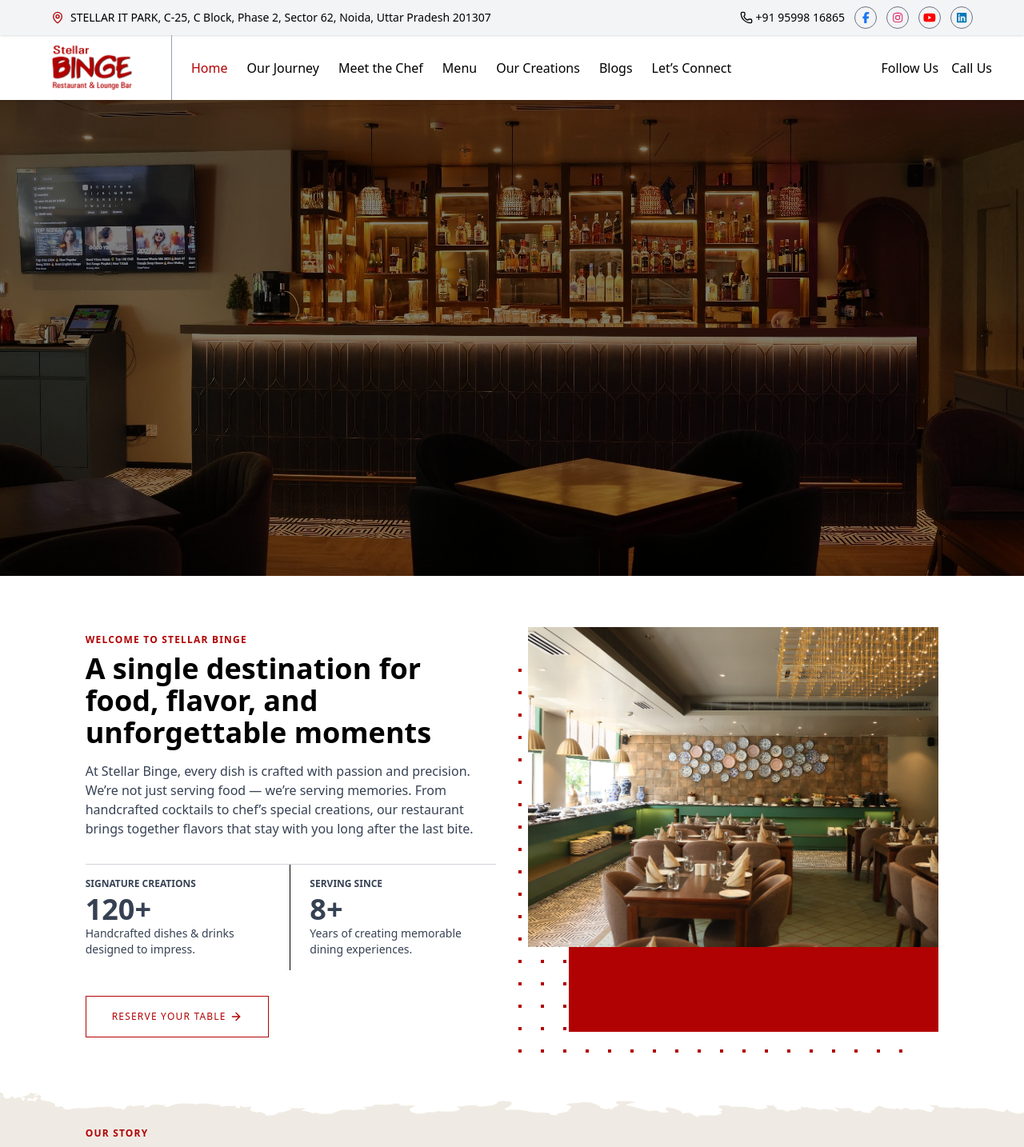
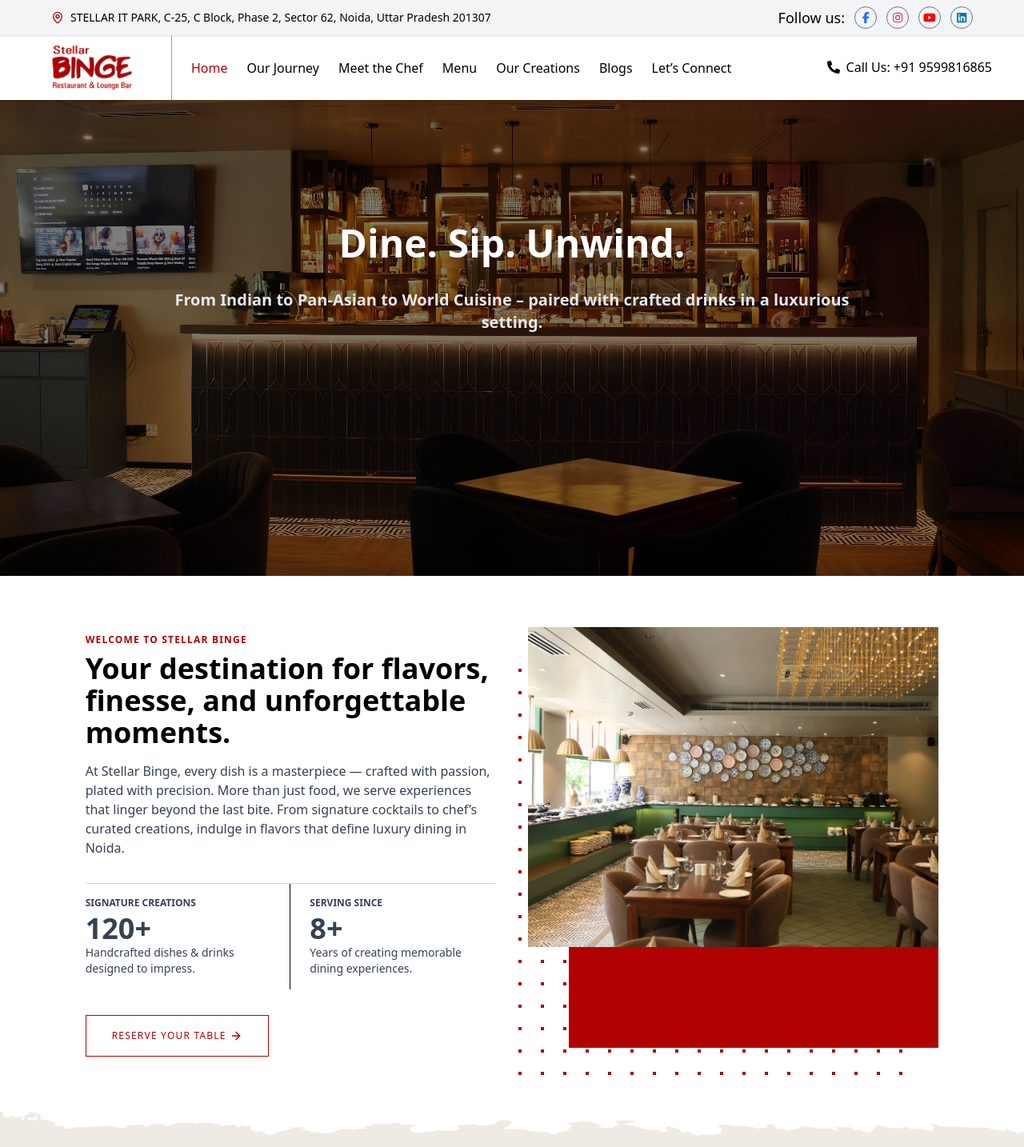
Before and after one commit to Shubham9049/binge, a Next.js app: page / in a window 1280 px wide. Shown: the top 1434 px of the page at 80% size. Built offline with nearby package versions, Linux system fonts and the light colour scheme.

Commit message:
updated content

```diff
--- a/components/About.tsx
+++ b/components/About.tsx
@@ -28,7 +28,7 @@
               Our Story
             </p>
             <h2 className="text-2xl md:text-4xl font-semibold text-black mt-2">
-              Binge — redefining the art of dining
+              Binge — Redefining The Art Of Dining
             </h2>
           </div>
         </div>
--- a/components/DineWithUs.tsx
+++ b/components/DineWithUs.tsx
@@ -79,16 +79,17 @@
             className="text-2xl md:text-4xl font-semibold text-black mt-2"
             data-aos="fade-right"
           >
-            A single destination for food, flavor, and unforgettable moments
+            Your destination for flavors, finesse, and unforgettable moments.
           </h2>
           <p
             className="text-gray-700 dark:text-gray-300 text-base mb-8 mt-4"
             data-aos="fade-right"
           >
-            At Stellar Binge, every dish is crafted with passion and precision.
-            We’re not just serving food — we’re serving memories. From
-            handcrafted cocktails to chef’s special creations, our restaurant
-            brings together flavors that stay with you long after the last bite.
+            At Stellar Binge, every dish is a masterpiece — crafted with
+            passion, plated with precision. More than just food, we serve
+            experiences that linger beyond the last bite. From signature
+            cocktails to chef’s curated creations, indulge in flavors that
+            define luxury dining in Noida.
           </p>
 
           {/* Stats */}
--- a/components/Footer.tsx
+++ b/components/Footer.tsx
@@ -19,13 +19,13 @@
       >
         <div className="bg-white dark:bg-black text-black dark:text-white py-12 px-4 sm:px-6 md:px-10 font-raleway">
           <div className="w-11/12 mx-auto flex flex-col lg:flex-row items-center justify-between gap-10">
-            <div className="w-full lg:w-1/2 text-center lg:text-left">
+            <div className="w-full text-center lg:text-left">
               <h2 className="text-2xl md:text-4xl font-semibold text-black dark:text-white mt-2">
-                Sign up for exclusive <br /> offers from us
+                Sign up for exclusive offers from us
               </h2>
             </div>
 
-            <div className="w-full lg:w-1/2 flex flex-col items-center lg:items-end gap-4">
+            <div className="w-full  flex flex-col items-center lg:items-end gap-4">
               <p className="text-center lg:text-left text-base">
                 Sign up to our newsletter for all the latest news and events.
               </p>
--- a/components/Hero.tsx
+++ b/components/Hero.tsx
@@ -10,33 +10,28 @@
 const slides = [
   {
     image: hero1,
-    address:
-      "STELLAR IT PARK, C-25, C Block, Phase 2, Industrial Area, Sector 62, Noida, Uttar Pradesh 201307",
-    buttonText: "Reserve a table",
+    title: "Dine. Sip. Unwind.",
+    subtitle:
+      "From Indian to Pan-Asian to World Cuisine – paired with crafted drinks in a luxurious setting.",
   },
   {
     image: hero2,
-    address:
-      "STELLAR IT PARK, C-25, C Block, Phase 2, Industrial Area, Sector 62, Noida, Uttar Pradesh 201307",
-    buttonText: "Reserve a table",
+    title: "Where Culinary Art Meets Timeless Elegance",
+    subtitle:
+      "Savor global flavors, signature cocktails, and a lounge experience like no other in Noida.",
   },
-  {
-    image: hero3,
-    address:
-      "STELLAR IT PARK, C-25, C Block, Phase 2, Industrial Area, Sector 62, Noida, Uttar Pradesh 201307",
-    buttonText: "Reserve a table",
-  },
+
   {
     image: hero4,
-    address:
-      "STELLAR IT PARK, C-25, C Block, Phase 2, Industrial Area, Sector 62, Noida, Uttar Pradesh 201307",
-    buttonText: "Reserve a table",
+    title: "Flavors of the World, Served with Class",
+    subtitle:
+      "From rich Indian curries to Pan-Asian delights and global plates – crafted for the true connoisseur.",
   },
   {
     image: hero5,
-    address:
-      "STELLAR IT PARK, C-25, C Block, Phase 2, Industrial Area, Sector 62, Noida, Uttar Pradesh 201307",
-    buttonText: "Reserve a table",
+    title: "Modern & Sophisticated",
+    subtitle:
+      "A fine blend of world-class dining, elegant ambience, and unforgettable evenings",
   },
 ];
 
@@ -69,27 +64,19 @@
 
       {/* Address & Button - pinned to bottom-left */}
       <motion.div
-        key={slides[index].address}
+        key={slides[index].title}
         initial={{ opacity: 0, y: 40 }}
         animate={{ opacity: 1, y: 0 }}
         transition={{ duration: 1, ease: "easeOut", delay: 0.4 }}
-        className="absolute bottom-10 left-10 text-white max-w-3xl"
+        className="absolute inset-0 flex flex-col items-center justify-center text-center text-white px-6"
       >
-        {/* <h1 className="text-2xl md:text-2xl font-bold mb-3 leading-snug">
-          📍 {slides[index].address}
+        <h1 className="text-3xl md:text-5xl font-bold mb-6 leading-snug">
+          {slides[index].title}
         </h1>
 
-        <Link href="/contact">
-          <button className="relative inline-block px-6 py-2 border border-[var(--primary-color)] font-light group overflow-hidden transition-all">
-            <span className="relative z-10 text-[var(--primary-color)] group-hover:text-black transition-colors duration-300">
-              {slides[index].buttonText}
-            </span>
-            <span
-              className="absolute inset-0 scale-x-0 group-hover:scale-x-100 origin-left transition-transform duration-300 z-0"
-              style={{ backgroundImage: "var(--bg-primary-gradient)" }}
-            />
-          </button>
-        </Link> */}
+        <p className="mb-8 max-w-4xl text-lg md:text-xl text-gray-200 font-semibold">
+          {slides[index].subtitle}
+        </p>
       </motion.div>
     </div>
   );
--- a/components/Navbar.tsx
+++ b/components/Navbar.tsx
@@ -25,7 +25,7 @@
   faLinkedin,
   faPinterest,
 } from "@fortawesome/free-brands-svg-icons";
-import { FaEnvelope } from "react-icons/fa";
+import { FaEnvelope, FaPhoneAlt } from "react-icons/fa";
 
 const navItems = [
   { title: "Home", href: "/" },
@@ -82,13 +82,13 @@
         </div>
 
         <div className="flex items-center gap-3 w-full md:w-auto justify-end">
-          <a
+          {/* <a
             href="tel:+918368573451"
             className="hidden md:flex items-center gap-1"
           >
             <Phone className="w-4 h-4 hover:text-[var(--primary-color)]" />
             <span>+91 95998 16865</span>
-          </a>
+          </a> */}
           {/* <a
             href="mailto:vipul@bigwigmedia.in"
             className="w-7 h-7 flex items-center justify-center border border-gray-500 rounded-full transition-transform duration-500 hover:rotate-[360deg]"
@@ -108,7 +108,7 @@
               style={{ color: "var(--primary-color)" }}
             />
           </a> */}
-
+          <p className="text-lg">Follow us:</p>
           {socialLinks.map((social, i) => (
             <a
               key={i}
@@ -173,7 +173,7 @@
 
         {/* Right Section */}
         <div className="flex items-center gap-4">
-          <div className="relative group">
+          {/* <div className="relative group">
             <span className="text-md text-[#000000] font-thin cursor-pointer py-8 ">
               Follow Us
             </span>
@@ -212,14 +212,13 @@
                 <Youtube size={16} /> Youtube
               </Link>
             </div>
-          </div>
+          </div> */}
           <span className="text-md text-[#000000] font-thin cursor-pointer hover:text-[var(--primary-color)]">
-            <Link
-              href="tel:+919599816865
-
-"
-            >
-              Call Us
+            <Link href="tel:+919599816865">
+              <span className="inline-flex items-center gap-2">
+                <FaPhoneAlt />
+                Call Us: +91 9599816865
+              </span>
             </Link>
           </span>
         </div>
--- a/components/Testimonial.tsx
+++ b/components/Testimonial.tsx
@@ -65,8 +65,9 @@
 
         {/* Heading */}
         <h2 className="text-2xl md:text-4xl font-semibold text-black mt-2 text-start mb-4">
-          What Our Guests{" "}
-          <span className="text-[var(--primary-color)]">Are Saying</span>
+          From Our <span className="text-[var(--primary-color)]">Kitchen</span>{" "}
+          to Their
+          <span className="text-[var(--primary-color)]"> Hearts</span>
         </h2>
 
         {/* Swiper Slider */}
--- a/src/app/menu/page.tsx
+++ b/src/app/menu/page.tsx
@@ -109,16 +109,16 @@
         {/* Hero Content */}
         <div className="relative z-10 text-center text-white px-4">
           <h1 className="text-5xl md:text-7xl font-bold mb-4">Our Menu</h1>
-          <p className="text-lg md:text-2xl max-w-2xl mx-auto">
+          <p className="text-lg md:text-2xl max-w-3xl mx-auto">
             Discover flavors crafted with passion — from appetizers to desserts.
           </p>
 
           {/* Scroll Down Button */}
           <button
             onClick={scrollToNext}
-            className="mt-10 animate-bounce border border-white rounded-full w-fit px-3 py-2 mx-auto cursor-pointer hover:bg-white hover:text-black transition"
+            className="mt-10 animate-bounce border rounded-full w-fit px-1 py-2 mx-auto cursor-pointer"
           >
-            <span className="text-2xl">↓</span>
+            <span className="text-3xl">↓</span>
           </button>
         </div>
       </section>
--- a/src/app/page.tsx
+++ b/src/app/page.tsx
@@ -48,13 +48,14 @@
         <div className="w-11/12 md:w-5/6 mx-auto py-10">
           {/* Small Label */}
           <p className="text-[var(--primary-color)] text-xs tracking-widest mt-1 uppercase font-semibold">
-            Our Creations
+            Redefining Dining Through Signature Experiences
           </p>
 
           {/* Heading */}
           <div className="flex justify-between items-center mb-6 flex-wrap gap-4">
             <h2 className="text-2xl md:text-4xl font-semibold text-black dark:text-white mt-2">
-              A Glimpse of Our Signature Restaurants <br /> & Dining Concepts
+              At Stellar Binge, it’s a journey of taste, ambience, and
+              indulgence
             </h2>
           </div>
 
```
Also changed, not shown: src/app/meet-the-chef/page.tsx (+4 -3 lines), src/app/our-journey/page.tsx (+15 -8 lines).
